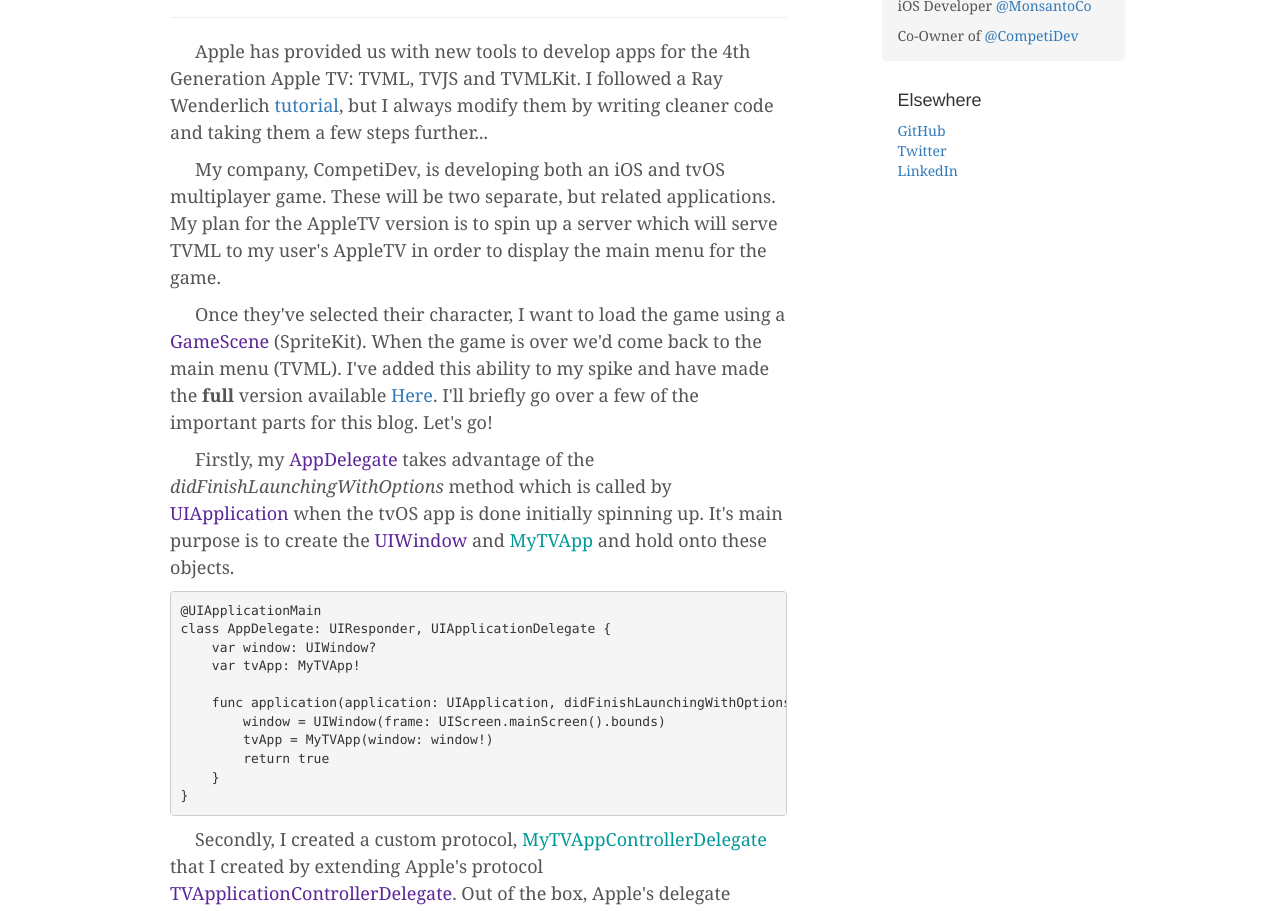
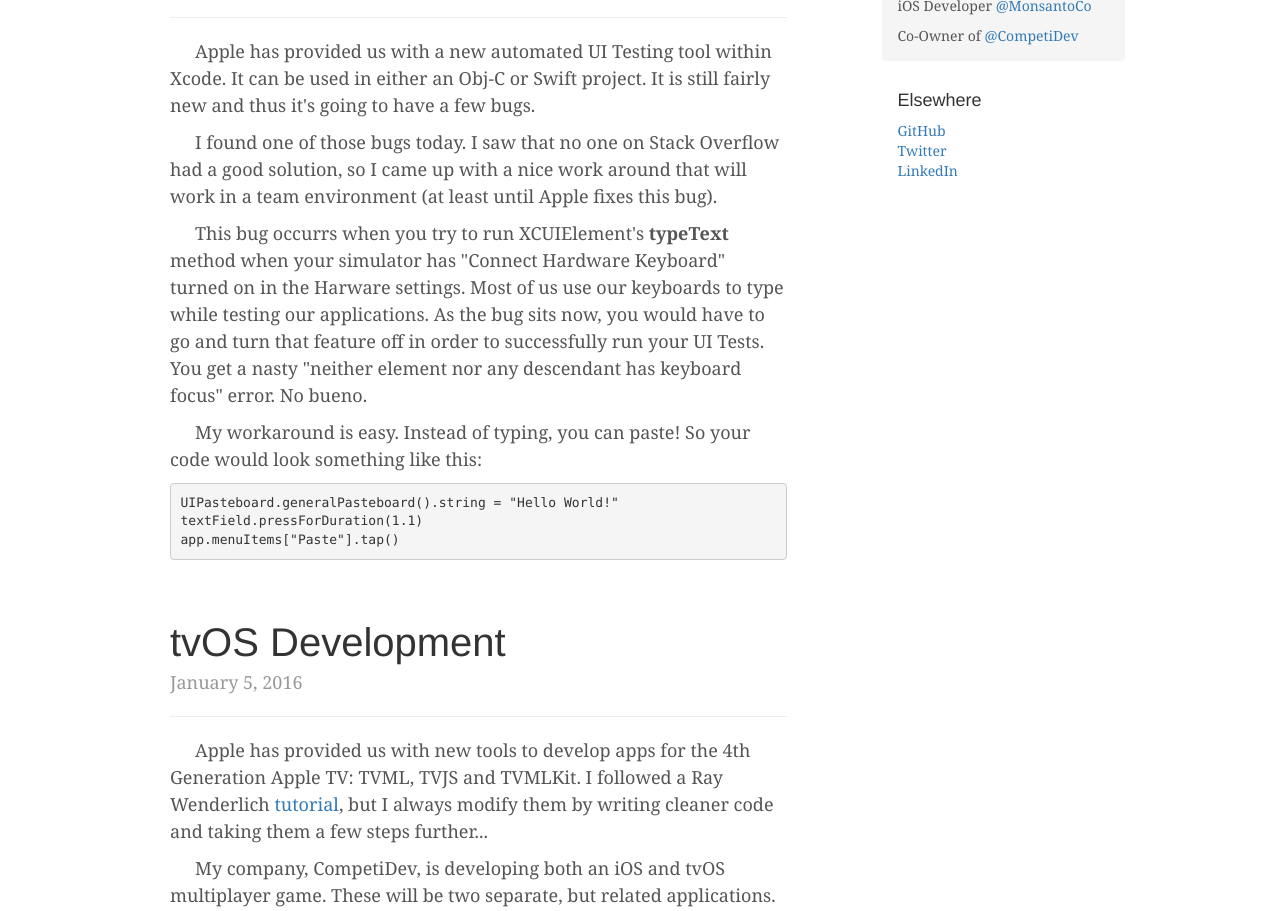
Before and after one commit to RyanPliske/Blog, a plain HTML site: page index.html in a window 1280 px wide. Shown: the part 351-1262 px from the top of the page. Drawn offline with nearby package versions, Linux system fonts and the light colour scheme; a small style sheet from the web is missing.

Commit message:
UI Tests Blog

```diff
--- a/index.html
+++ b/index.html
@@ -22,6 +22,7 @@
       <div id="blog-header"></div>
       <div class="row">
         <div class="col-sm-8 blog-main">
+          <div id="post4" class="blog-post"></div>
           <div id="post3" class="blog-post"></div>
           <div id="post2" class="blog-post"></div>
           <div id="post1" class="blog-post"></div>
--- a/index.js
+++ b/index.js
@@ -8,10 +8,13 @@ function setup() {
     $("#post1").load("post1.html");
     $("#post2").load("post2.html");
     $("#post3").load("post3.html", highlight);
+    $("#post4").load("post4.html", highlight);
     $("#footer").load("footer.html");
   });
 }
 
 var highlight = function() {
-  hljs.initHighlighting()
-}
+  $('pre code').each(function(i, block) {
+    hljs.highlightBlock(block);
+  });
+};
--- /dev/null
+++ b/post4.html
@@ -0,0 +1,19 @@
+<h2 class="blog-post-title">UI Tests Bug Fix</h2>
+<p class="blog-post-meta">January 13, 2016</p>
+<hr>
+<p class="indent">
+	Apple has provided us with a new automated UI Testing tool within Xcode. It can be used in either an Obj-C or Swift project. It is still fairly new and thus it's going to have a few bugs.
+</p>
+<p class="indent">
+	I found one of those bugs today. I saw that no one on Stack Overflow had a good solution, so I came up with a nice work around that will work in a team environment (at least until Apple fixes this bug).
+</p>
+<p class="indent">
+	This bug occurrs when you try to run XCUIElement's <b>typeText</b> method when your simulator has "Connect Hardware Keyboard" turned on in the Harware settings. Most of us use our keyboards to type while testing our applications. As the bug sits now, you would have to go and turn that feature off in order to successfully run your UI Tests. You get a nasty "neither element nor any descendant has keyboard focus" error. No bueno.
+</p>
+<p class="indent">
+	My workaround is easy. Instead of typing, you can paste! So your code would look something like this:
+</p>
+<pre><code class="swift code">UIPasteboard.generalPasteboard().string = "Hello World!"
+textField.pressForDuration(1.1)
+app.menuItems["Paste"].tap()
+</code></pre>
```
